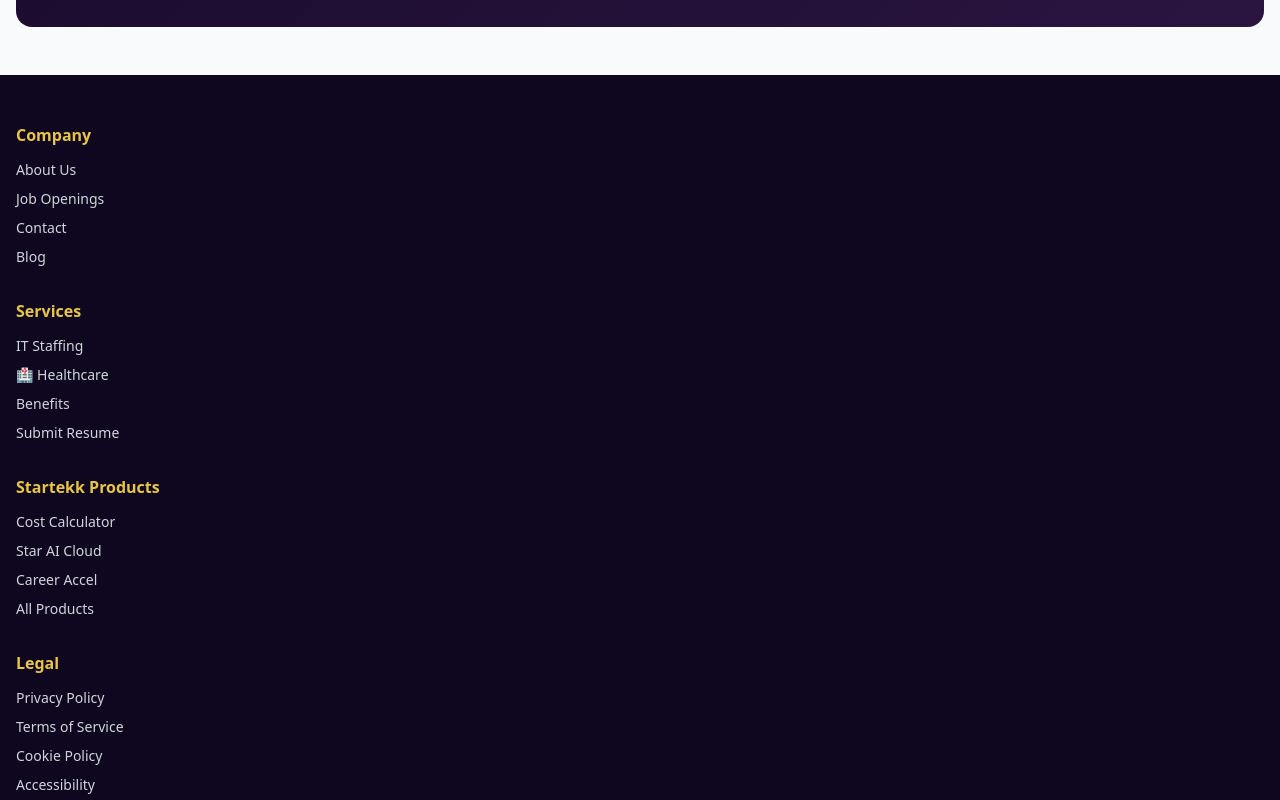
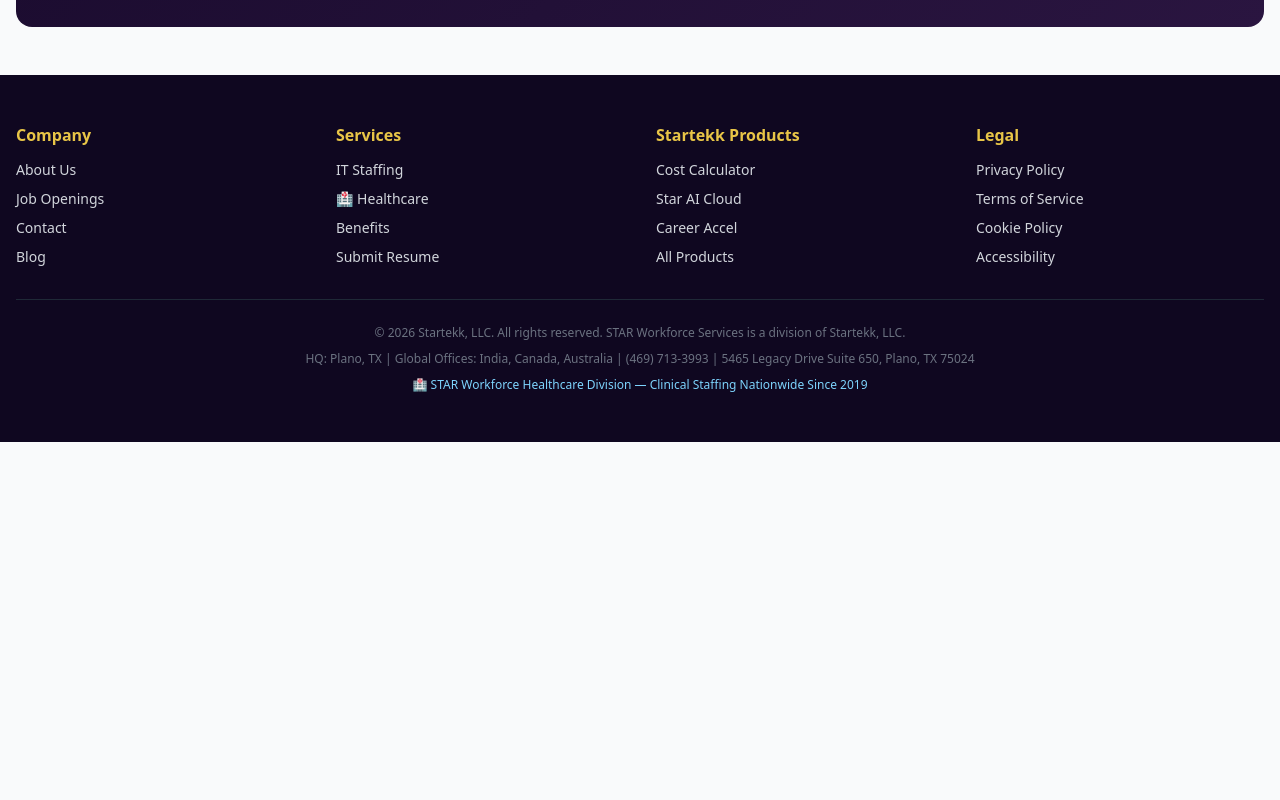
Before and after one commit to star-workforce-sites/starworkforce-net, a website: page blog.html in a window 1280 px wide. Shown: the part 2360-3160 px from the top of the page. After the commit the page ends 2802 px from the top, so only its background shows below. Drawn offline with Linux system fonts and the light colour scheme.

Commit message:
fix: Correct blog footer grid layout to 4 columns

```diff
--- a/blog.html
+++ b/blog.html
@@ -404,7 +404,7 @@ button{font-family:inherit;cursor:pointer;border:none;background:transparent;pad
 <!-- FOOTER -->
 <footer style="background:#0f0720;color:#d1d5db;padding:3rem 0">
 <div class="max-w-7xl mx-auto px-4 sm:px-6" style="max-width:80rem;margin:0 auto;padding:0 1rem">
-<div style="display:grid;grid-template-columns:repeat(1,minmax(0,1fr));gap:2rem;margin-bottom:2rem">
+<div style="display:grid;grid-template-columns:repeat(auto-fit,minmax(160px,1fr));gap:2rem;margin-bottom:2rem">
 <div>
 <div style="font-weight:700;color:#E8C547;margin-bottom:.75rem">Company</div>
 <ul style="list-style:none;padding:0;margin:0;display:flex;flex-direction:column;gap:.5rem;font-size:.875rem">
```
